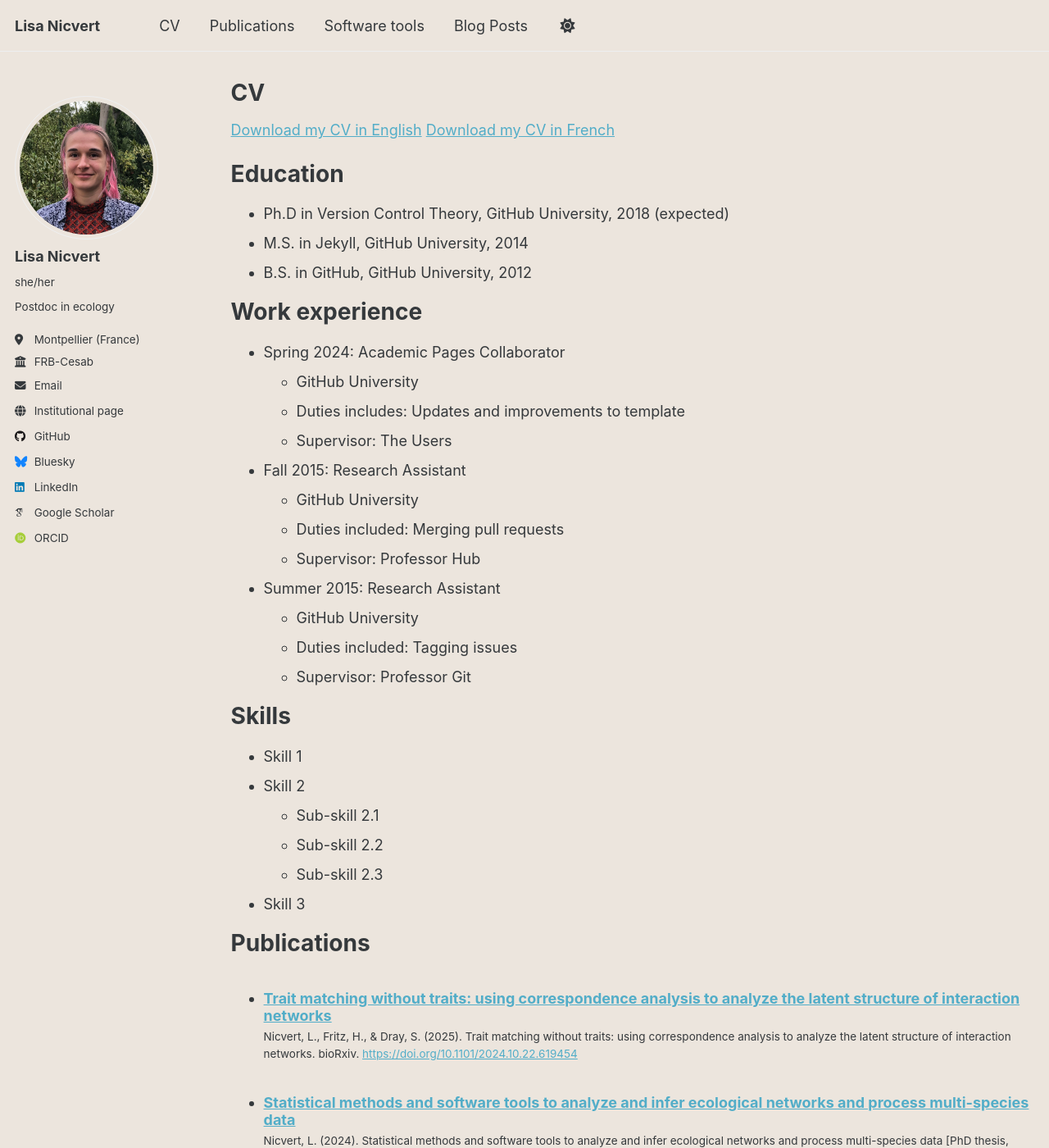
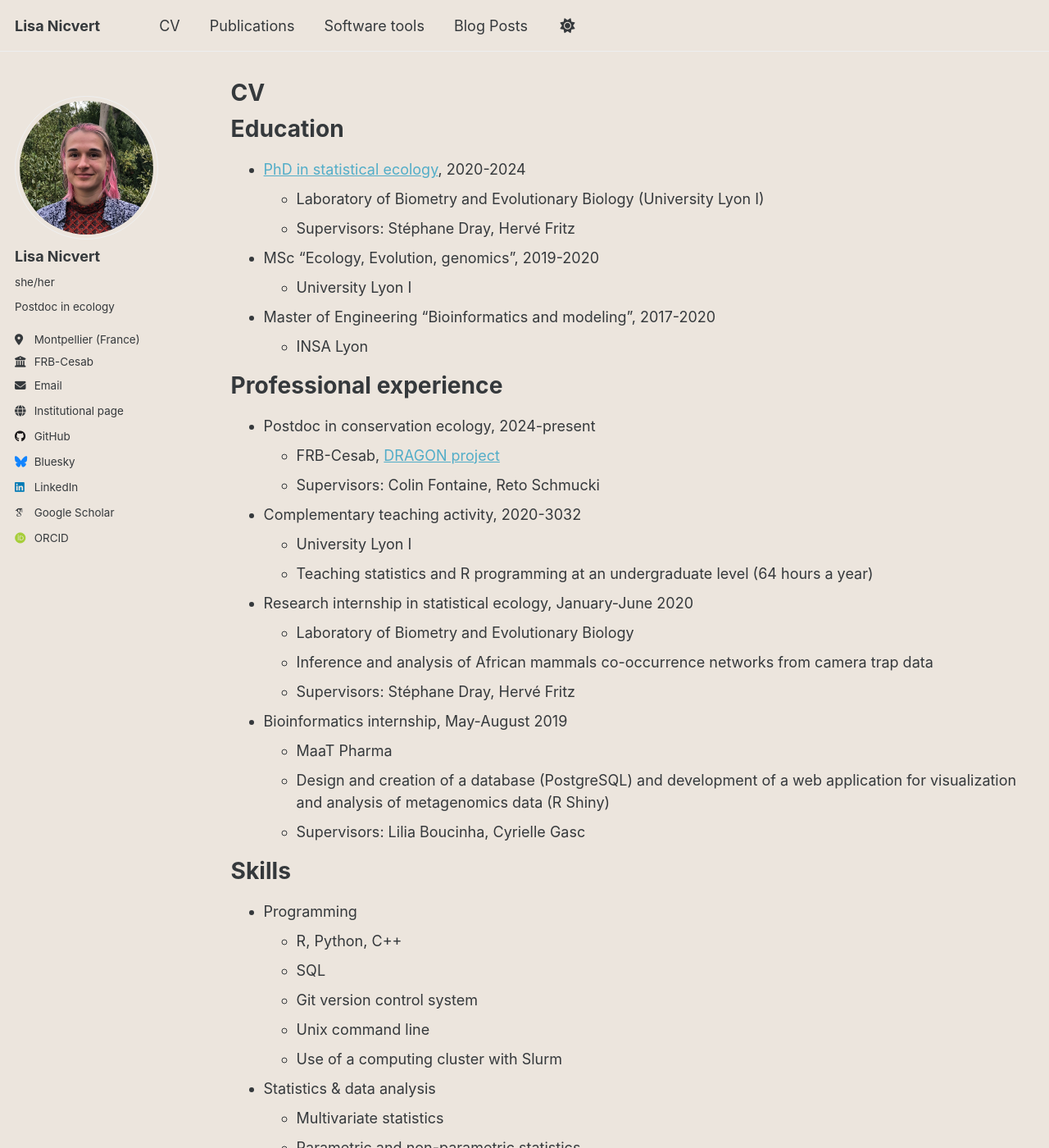
Before and after one commit to LisaNicvert/LisaNicvert.github.io, a Jekyll site: the page built from _pages/cv.md, in a window 1280 px wide and 1400 px high. Shown: the whole window at 82% size. Built offline with Jekyll 4.4.1, drawn with Linux system fonts in a browser that asks for light colours; some web fonts are replaced; some of the changed text lies outside the part shown.

Commit message:
Updated CV

```diff
--- a/_pages/cv.md
+++ b/_pages/cv.md
@@ -9,40 +9,64 @@
 
 {% include base_path %}
 
-[Download my CV in English](http://academicpages.github.io/files/paper1.pdf)
-[Download my CV in French](http://academicpages.github.io/files/paper1.pdf)
 
 Education
 ======
-* Ph.D in Version Control Theory, GitHub University, 2018 (expected)
-* M.S. in Jekyll, GitHub University, 2014
-* B.S. in GitHub, GitHub University, 2012
+* [PhD in statistical ecology](/publication/2024-10-24-thesis), 2020-2024
+  * Laboratory of Biometry and Evolutionary Biology (University Lyon I)
+  * Supervisors: Stéphane Dray, Hervé Fritz
+* MSc "Ecology, Evolution, genomics", 2019-2020
+  * University Lyon I
+* Master of Engineering "Bioinformatics and modeling", 2017-2020
+  * INSA Lyon
 
-Work experience
+Professional experience
 ======
-* Spring 2024: Academic Pages Collaborator
-  * GitHub University
-  * Duties includes: Updates and improvements to template
-  * Supervisor: The Users
-
-* Fall 2015: Research Assistant
-  * GitHub University
-  * Duties included: Merging pull requests
-  * Supervisor: Professor Hub
-
-* Summer 2015: Research Assistant
-  * GitHub University
-  * Duties included: Tagging issues
-  * Supervisor: Professor Git
+* Postdoc in conservation ecology, 2024-present
+  * FRB-Cesab, [DRAGON project](https://www.fondationbiodiversite.fr/en/the-frb-in-action/programs-and-projects/le-cesab/dragon/)
+  * Supervisors: Colin Fontaine, Reto Schmucki
+* Complementary teaching activity, 2020-3032
+  * University Lyon I
+  * Teaching statistics and R programming at an undergraduate level (64 hours a year)
+* Research internship in statistical ecology, January-June 2020
+  * Laboratory of Biometry and Evolutionary Biology
+  * Inference and analysis of African mammals co-occurrence networks from camera trap data
+  * Supervisors: Stéphane Dray, Hervé Fritz
+* Bioinformatics internship, May-August 2019
+  * MaaT Pharma
+  * Design and creation of a database (PostgreSQL) and development of a web application for visualization and analysis of metagenomics data (R Shiny)
+  * Supervisors: Lilia Boucinha, Cyrielle Gasc
 
 Skills
 ======
-* Skill 1
-* Skill 2
-  * Sub-skill 2.1
-  * Sub-skill 2.2
-  * Sub-skill 2.3
-* Skill 3
+* Programming
+  * R, Python, C++
+  * SQL
+  * Git version control system
+  * Unix command line
+  * Use of a computing cluster with Slurm
+* Statistics & data analysis
+  * Multivariate statistics
+  * Parametric and non-parametric statistics
+  * Generalized linear models
+  * Network analyses
+  * Spatial analyses with R
+  * Data visualization with R
+  * Point processes
+  * Bayesian statistics
+  * Occupancy modelling
+* Ecology
+  * Community ecology
+  * Interaction networks
+  * African ecology
+  * Interaction niches
+  * Camera traps
+
+Languages
+======
+* Fluent French (native language)
+* Advanced English (C1 level, TOEIC)
+* Upper-intermediate German (B2 level)
 
 Publications
 ======
@@ -56,12 +80,23 @@
     {% include archive-single-talk-cv.html  %}
   {% endfor %}</ul>
 
-Teaching
+
+Scientific popularization
 ======
-  <ul>{% for post in site.teaching reversed %}
-    {% include archive-single-cv.html %}
-  {% endfor %}</ul>
+* Organisation for the Pint of Science festival, 2025
+  * Montpellier
+  * Planning and animation for 3 scientific popularization events
+* Scientific game jam, 6-7 April 2024
+  * Lyon
+  * Creation of a video game about plant-frugivore interactions, [_Frugivora_](https://pgmstudio.itch.io/frugivoria), with a team of developers and graphic designers over a weekend.
 
-Service and leadership
-======
-* Currently signed in to 43 different slack teams
+* Volunteering with the Projet Pangolin association, 2020-2022
+  * Scientific illustrations (e.g. on [this page](https://www.projetpangolin.com/insectes-communs/))
+  * Blog posts on [models in ecology](https://www.projetpangolin.com/les-modeles-outils-des-sciences/) and [participatory science](https://www.projetpangolin.com/les-sciences-participatives-guide-complet-pour-simpliquer/) [in French]
+  * Animation of workshops with schoolchildren and high school students
+
+* BARCamp, 2022
+  * Presentation of my PhD subject (recording available [here](https://youtu.be/LZ070zP8-wo?si=2gb6X1XISJGJ0pMX)).
+
+* Conférences embarquées, 2020
+  * Talking about science on rowing boats
```
